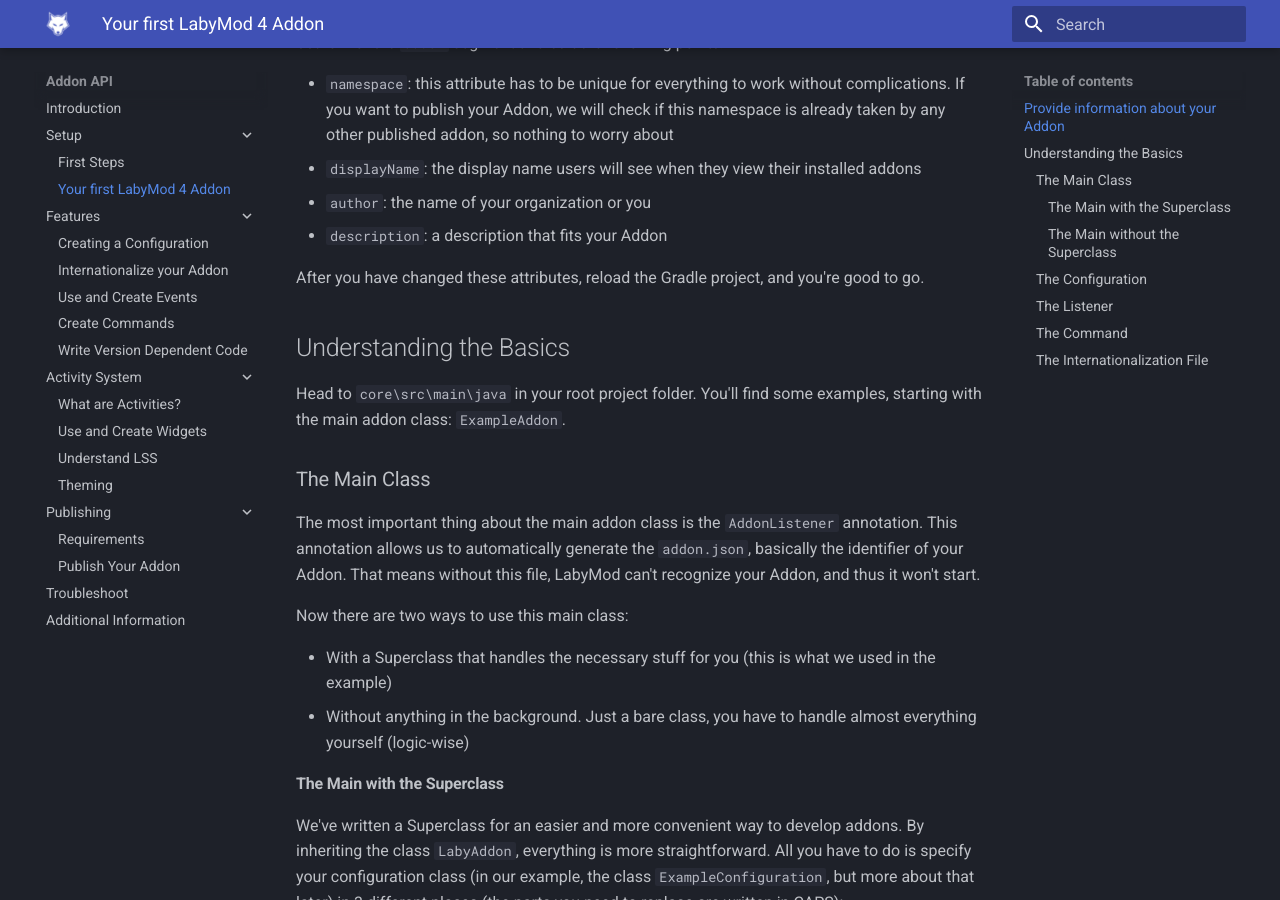
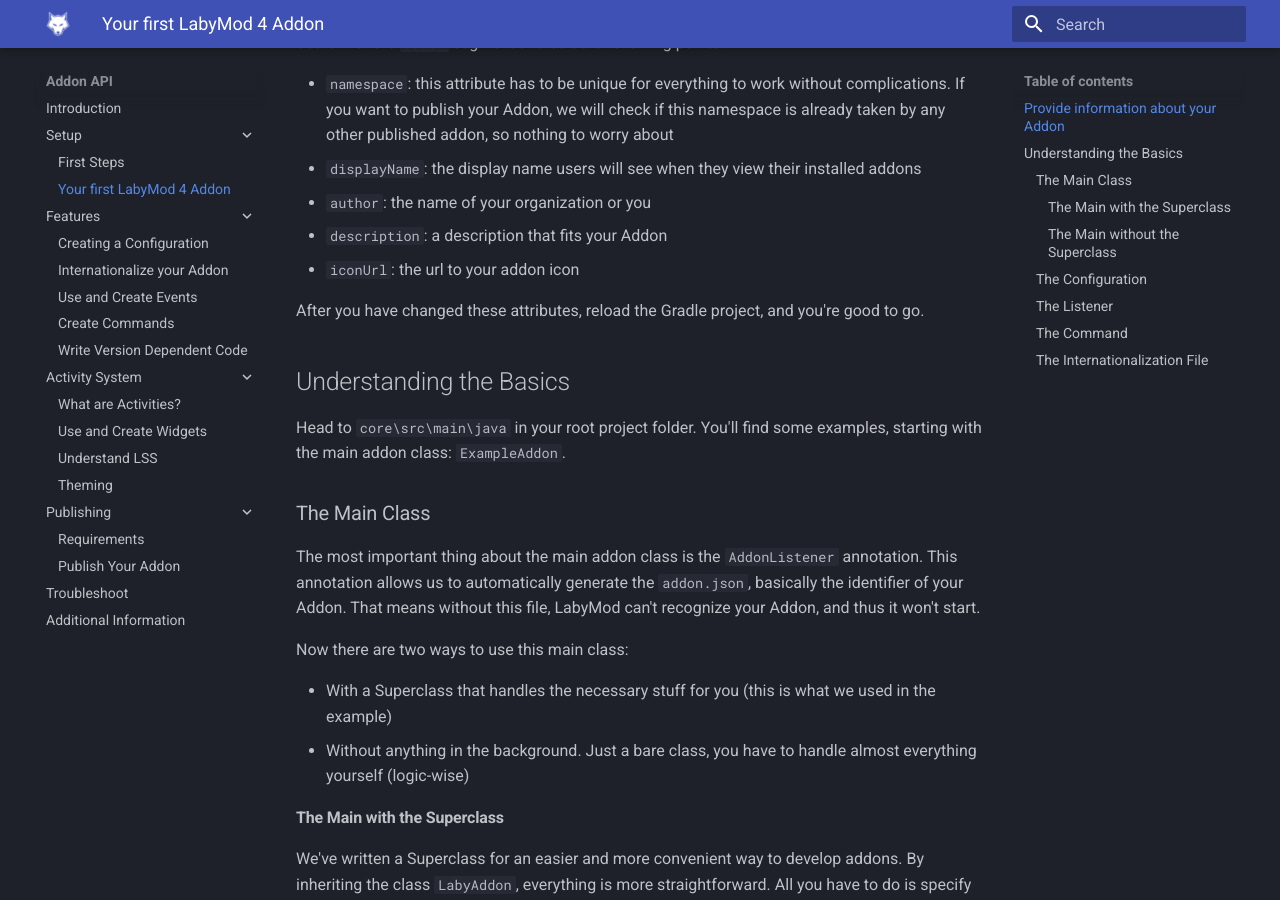
Before and after one commit to LabyMod/labymod4-api-wiki, an MkDocs documentation site: the page built from docs/pages/addon/setup/setup.md, in a window 1280 px wide and 900 px high, scrolled down 585 px. Built offline with MkDocs 1.6.1 and Material for MkDocs 9.7.7, drawn with Linux system fonts in a browser that asks for light colours.

Commit message:
added iconUrl

```diff
--- a/docs/pages/addon/setup/setup.md
+++ b/docs/pages/addon/setup/setup.md
@@ -13,6 +13,7 @@
 + `displayName`: the display name users will see when they view their installed addons
 + `author`: the name of your organization or you
 + `description`: a description that fits your Addon
++ `iconUrl`: the url to your addon icon
 
 After you have changed these attributes, reload the Gradle project, and you're good to go.
 
```
